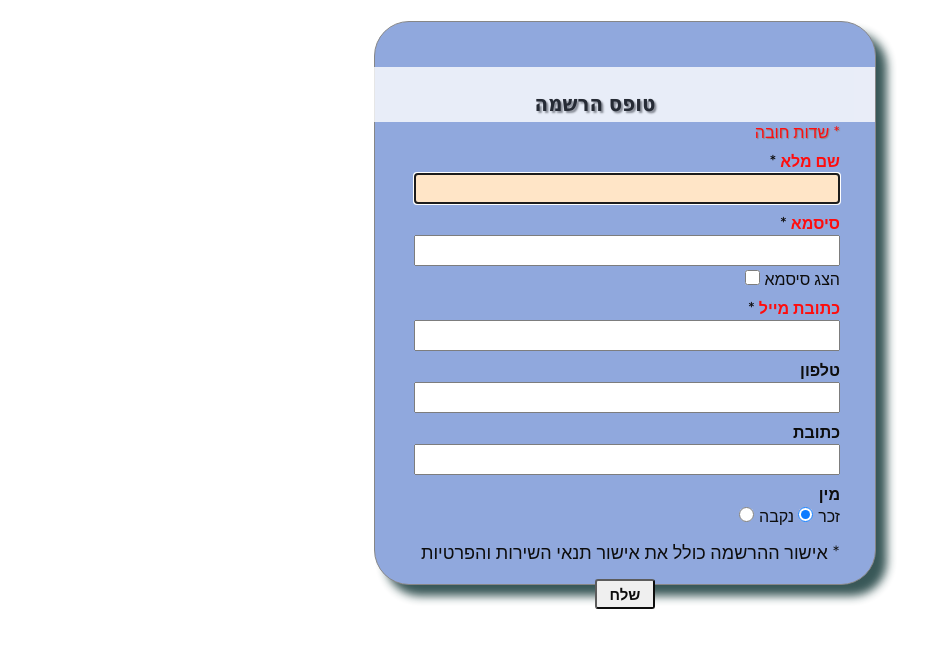
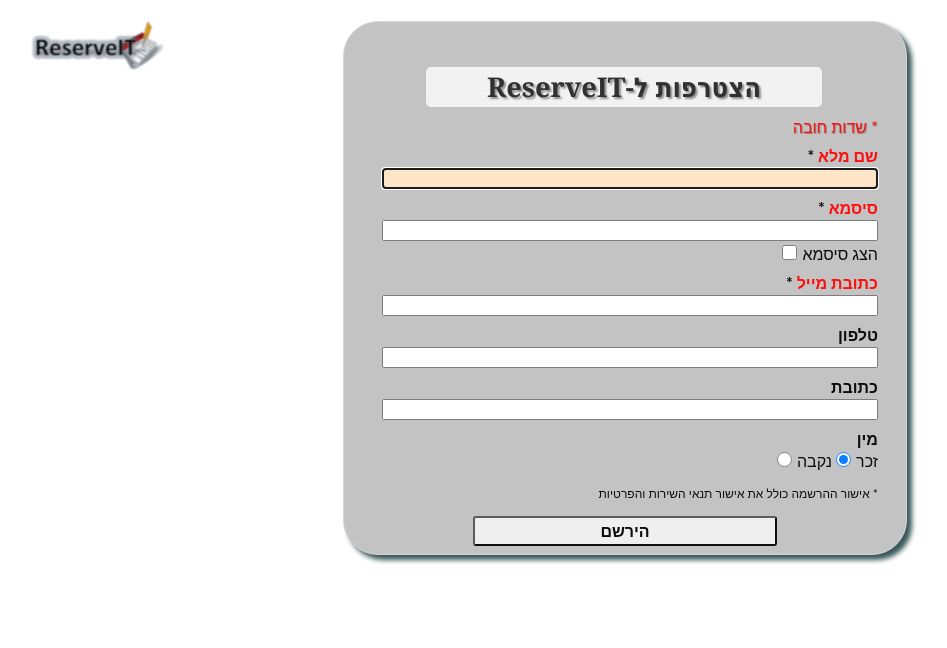
Before and after one commit to eladitzhak/Final-project---full, a PHP site: page /register.html in a window 1280 px wide. Shown: the top 648 px of the page, without its empty margins (15-962 px from the left). Run offline with PHP 8.4, Linux system fonts and the light colour scheme.

Commit message:
Last commit for today :ant:
Registration form looks better

```diff
--- a/Final-project---desktop/includes/style.css
+++ b/Final-project---desktop/includes/style.css
@@ -12,14 +12,11 @@ header,main,nav,aside,article,section,footer,a {
         margin: 0px auto;
     }
 
-    .settingsIcon {
-        right: 140px;
-    }
+    .settingsIcon { right: 140px; }
 
-    header input {
-        right: 155px;
-    }
+    header input { right: 155px; }
 }
+
 @media (max-width: 999px) {
     .wrapper {
         height: 1000px;
@@ -27,13 +24,9 @@ header,main,nav,aside,article,section,footer,a {
         margin: 0px auto;
     }
 
-    .settingsIcon {
-        right: 60px;
-    }
+    .settingsIcon { right: 60px; }
 
-    header input {
-        right: 85px;
-    }
+    header input { right: 85px; }
 }
 
 a { text-decoration: none;}
@@ -294,40 +287,45 @@ footer a:nth-child(2)
 
 /*++++++++++++++++++++++++++++++++ REGISTRATION ++++++++++++++++++++++++++++++++*/
 
+
+#registration .logo {
+    margin-left: 45px;
+}
+
 #box {
-    width:500px;
-    height: 562px;
+    width:562px;
+    height: 532px;
     margin: 0px auto;
     margin-top: 21px;
-    margin-bottom: 50px;
-    background-color: #8ba4dc;
+    background-color: #c0c0c0;
     opacity: 0.95;
     border-radius: 35px;
-    box-shadow: 11px 11px 10px darkslategray;
-    border: grey 1px solid;
+    box-shadow: 5px 5px 5px darkslategray;
+    border: lightgray 1px solid;
 }
+
 #box form {
     direction: rtl;
     position: relative;
+    margin-top: 10px;
 }
 
-#box .mustFill {
-    color:red;
+#box .mustFill { color:red; }
+
+#box form p:nth-child(1) { text-shadow: grey 1px 1px 1px; }
+
+#box .boxContainer {
+    margin-right: 5%;
+    width: 90%;
 }
 
-#box form p:nth-child(1) {
-    text-shadow: grey 1px 1px 1px;
-}
-
-#box .boxContainer {
-    margin-right: 35px;
-}
-
-#box .logo2 {
-    margin-top: 20px;
-}
 #box h1 {
-    padding-top: 20px;
+    width: 70%;
+    margin-right: 15%;
+    height: 38px;
+    padding: 1px;
+    border-radius: 5px;
+    font-size: 1.7em;
     text-align: center;
     font-family: Cambria, David, Tahoma, Arial;
     text-shadow: #7a7a7a 2px 2px 2px;
@@ -339,33 +337,34 @@ footer a:nth-child(2)
 }
 
 #box form p:nth-last-child(2){
+    margin-top: 15px;
+    font-size: 12px;
+}
 
-    margin-top: 15px;
-    font-size: 18px;
+#box input {
+    width: 492px;
+    height: 17px;
+    font-size: 14px;
 }
-#box input {
-    width: 422px;
-    height: 27px;
-    font-size: 15px;
+
+#box input:focus { background-color: bisque;}
+
+#box a {
+    width: 60%;
+    margin-right: 20%;
 }
-#box input:focus { background-color: bisque;}
 
 #box #submitBox {
     margin-top: 15px;
     height: 30px;
-    width: 60px;
-    font-size: 15px;
-    position: absolute;
+    width: 100%;
+    font-size: 16px;
     border-color: black;
     font-weight: bolder;
-    right: 185px;
-    margin-bottom: 17px;
     border-radius: 3px;
 }
 
-#box #submitBox:hover {
-    background-color: white;
-}
+#box #submitBox:hover { background-color: white; }
 
 #box .specialLabel input {
     width: 15px;
@@ -387,6 +386,7 @@ footer a:nth-child(2)
 /*////////////////////////////////////////////////////////////////////////////////////*/
 
 /*+++++++++++++++++++++++++++++++ CALENDAR +++++++++++++++++++++++++++++*/
+
 .googleCalendar{
     top: 122px;
     right: 24px;
@@ -540,3 +540,5 @@ footer a:nth-child(2)
 #deleteAppMain .savingChange a:nth-last-child(2) {
     background-color: #dc0000;
 }
+
+/*+++++++++++++++++++++++++++++++ DELETE APPOINTMENT - END +++++++++++++++++++++++++++++*/
--- a/Final-project---desktop/register.html
+++ b/Final-project---desktop/register.html
@@ -5,10 +5,11 @@
     <title>הרשמה</title>
     <link rel="stylesheet" type="text/css" href="includes/style.css" />
 </head>
-<body>
+<body id="registration">
+    <a class="logo" href="index.html"></a>
     <div id="box">
-    <h1>טופס הרשמה</h1>
-    <div class="boxContainer">
+        <h1>הצטרפות ל-ReserveIT</h1>
+        <section class="boxContainer">
             <form autocomplete="on">
                 <p class="mustFill">* שדות חובה</p>
                 <p><label>
@@ -43,9 +44,9 @@
                     <label class="specialLabel">נקבה<input type="radio" name="gender" value="female"></label>
                 </label></p>
                 <p>* אישור ההרשמה כולל את אישור תנאי השירות והפרטיות</p>
-            <label><a href="index.html"><input type="button" value="שלח" id="submitBox"></a></label>
+                <label><a href="index.html"><input type="button" value="הירשם" id="submitBox"></a></label>
             </form>
-    </div>
+        </section>
     </div>
     <script src="includes/scripts.js"></script>
 </body>
```
Lines whose indentation alone changed are shown as unchanged.
